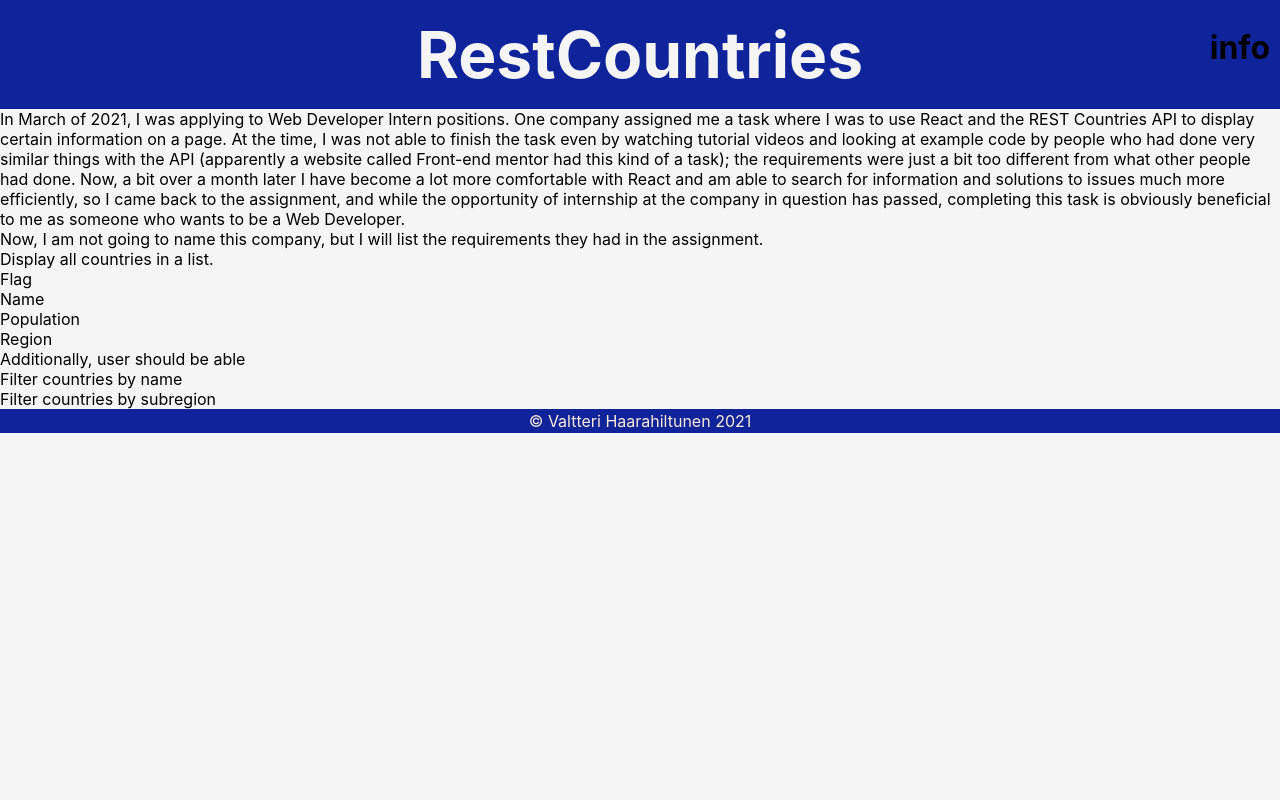
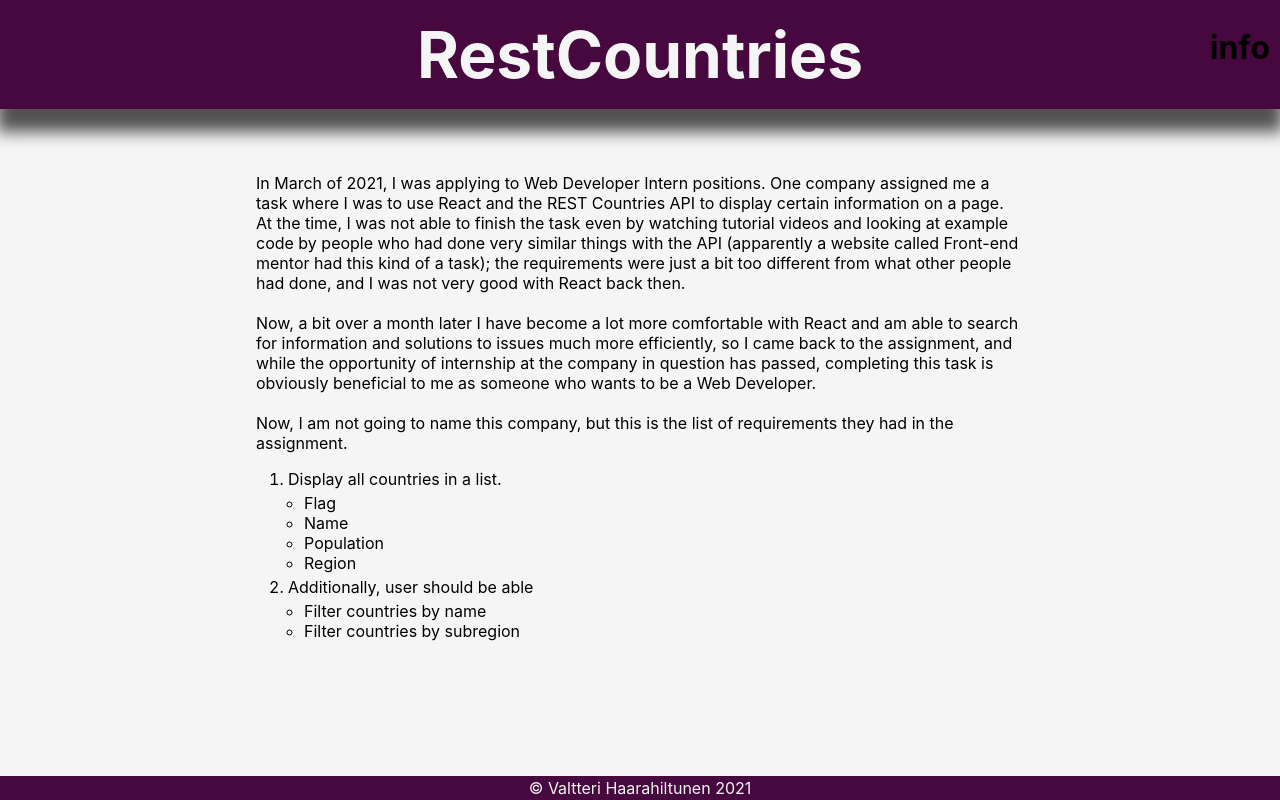
Before and after one commit to valtterihaa/restcountries, a React (Create React App) app: page /usr/info in a window 1280 px wide. Built offline with nearby package versions, Linux system fonts and the light colour scheme.

Commit message:
tyylejä paranneltu, footer pysyy nyt pohjalla

```diff
--- a/src/App.css
+++ b/src/App.css
@@ -1,3 +1,8 @@
+:root {
+  --main-color: rgb(71, 8, 63);
+  --action-color: rgb(43, 151, 79);
+}
+
 * {
   box-sizing: border-box;
   margin: 0;
@@ -9,21 +14,31 @@
   color: black;
 }
 
+html, #root {
+  height: 100%;
+}
+
 body {
   background-color: whitesmoke;
   height: 100%;
   min-height: 100%;
 }
 
+#root {
+  display: flex;
+  flex-direction: column;
+}
+
 header {
   font-size: xx-large;
   font-weight: 700;
   text-align: center;
-  background-color: rgb(15, 36, 155);
+  background-color: var(--main-color);
   padding: 0.5em 0 0.5em 0;
   z-index: 2;
   position: relative;
-  /* border-bottom: 2px solid black; */
+  box-shadow: 0px 20px 15px 3px rgba(0, 0, 0, 0.666);
+
 }
 
 header h1 {
@@ -37,24 +52,33 @@
   line-height: 3em;
 }
 
+footer {
+  text-align: center;
+  margin-top: auto;
+  flex-shrink: 0;
+  width: 100%;
+  background-color: var(--main-color);
+  color: whitesmoke;
+  line-height: 1.5em;
+}
+
 .all-countries {
   display: flex;
   flex-wrap: wrap;
   justify-content: space-evenly;
+  margin: 2em auto auto auto;
 }
 
 .country-filters {
-  /* margin: 1em; */
   padding: 1em;
   display: flex;
   justify-content: space-between;
   align-items: center;
   position: sticky;
   top: 0;
-  background-color: rgb(15, 36, 155);
-  /* border-bottom: 1px solid black; */
-  box-shadow: black 0 4px 10px;
-  z-index: 1;
+  background-color: var(--main-color);
+  box-shadow: 0px 20px 15px 3px rgba(0, 0, 0, 0.666);
+  z-index: 3;
 }
 
 .country-filter {
@@ -68,24 +92,13 @@
   display: none;
 }
 
-footer {
-  text-align: center;
-  position: sticky;
-  width: 100%;
-  bottom: -1.5em;
-  line-height: 1.5em;
-  background-color: rgb(15, 36, 155);
-  color: antiquewhite;
-  /* border-top: 1px solid black; */
-}
 
-/* country card */
+
 
 .country-card {
   width: 250px;
   height: fit-content;
   min-height: 300px;
-  /* background-color: rgb(240, 240, 240); */
   margin: 1em;
   display: flex;
   flex-direction: column;
@@ -112,27 +125,22 @@
 .learn-more {
   margin: auto;
   line-height: 2em;
-  /* border: solid black 2px; */
   text-align: center;
   bottom: 0.5em;
   width: 94%;
   border-radius: 10px;
   position: absolute;
-  background-color: rgb(36, 173, 82);
-  /* color: antiquewhite; */
+  background-color: var(--action-color);
 }
 
 .learn-more:hover {
   background-color: rgba(36, 173, 82, 0.666);
-
-
 }
 
-/* one country page */
 
 .one-country-page {
   margin: auto;
-  min-height: 82.7vh;
+  /* min-height: 82.7vh; */
   align-items: center;
 }
 
@@ -140,7 +148,6 @@
   width: 92vw;
   max-width: 600px;
   margin:4em 4vw 2em 4vw;
-  /* box-shadow: rgb(131, 131, 131) 0 0 10px; */
   filter: drop-shadow(0 0 10px rgb(131,131,131))
 }
 
@@ -163,3 +170,16 @@
 th, td {
   background-color: whitesmoke;
 }
+
+.my-info {
+  width: 60vw;
+  margin: 4em auto;
+}
+
+.my-info-list {
+  margin: 1em 2em;
+}
+
+.my-info-list ul {
+  margin: 0.25em 1em;
+}
--- a/src/info.jsx
+++ b/src/info.jsx
@@ -2,9 +2,12 @@
 
 function Info(){
     return (
-        <div>
-            In March of 2021, I was applying to Web Developer Intern positions. One company assigned me a task where I was to use React and the <a href="restcountries.eu">REST Countries API</a> to display certain information on a page. At the time, I was not able to finish the task even by watching tutorial videos and looking at example code by people who had done very similar things with the API (apparently a website called Front-end mentor had this kind of a task); the requirements were just a bit too different from what other people had done. Now, a bit over a month later I have become a lot more comfortable with React and am able to search for information and solutions to issues much more efficiently, so I came back to the assignment, and while the opportunity of internship at the company in question has passed, completing this task is obviously beneficial to me as someone who wants to be a Web Developer.
-            <p>Now, I am not going to name this company, but I will list the requirements they had in the assignment.</p>
+        <div className="my-info">
+            <p>In March of 2021, I was applying to Web Developer Intern positions. One company assigned me a task where I was to use React and the <a href="restcountries.eu">REST Countries API</a> to display certain information on a page. At the time, I was not able to finish the task even by watching tutorial videos and looking at example code by people who had done very similar things with the API (apparently a website called Front-end mentor had this kind of a task); the requirements were just a bit too different from what other people had done, and I was not very good with React back then.
+            </p><br></br>
+            <p>Now, a bit over a month later I have become a lot more comfortable with React and am able to search for information and solutions to issues much more efficiently, so I came back to the assignment, and while the opportunity of internship at the company in question has passed, completing this task is obviously beneficial to me as someone who wants to be a Web Developer.</p><br></br>
+            <p>Now, I am not going to name this company, but this is the list of requirements they had in the assignment.</p>
+            <div className="my-info-list">
                 <ol>
                     <li>Display all countries in a list.
                         <ul>
@@ -22,6 +25,7 @@
 
                     </li>
                 </ol>
+            </div>
 
         </div>
     )
```
Lines whose indentation alone changed are shown as unchanged.
